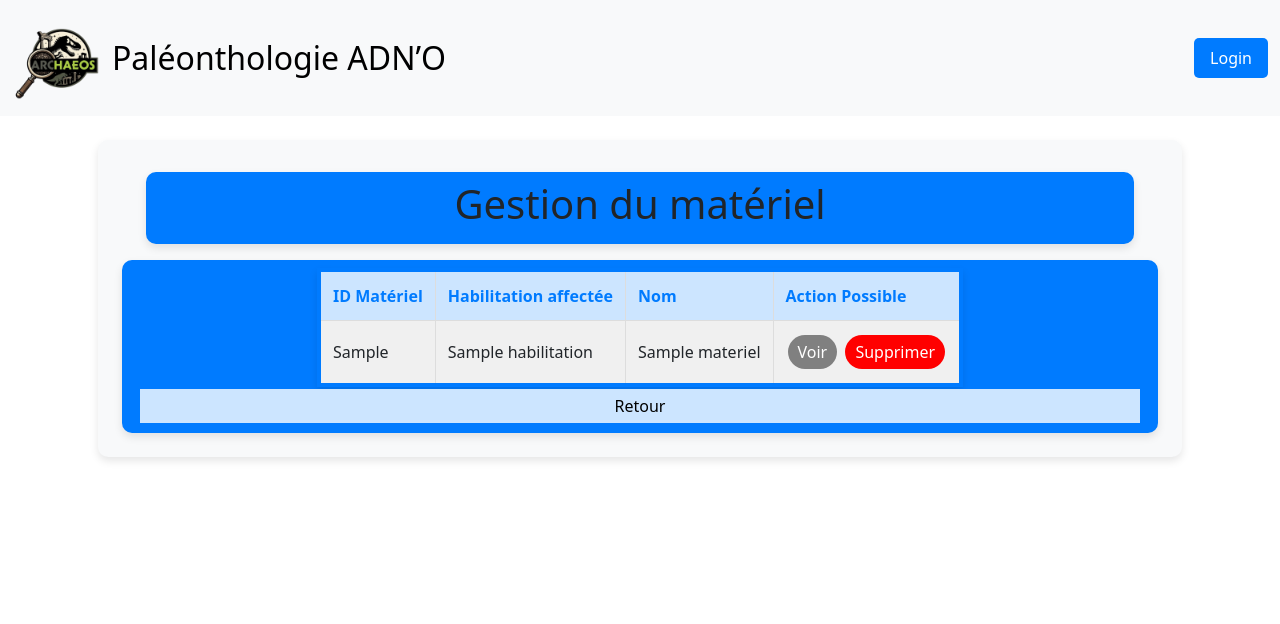
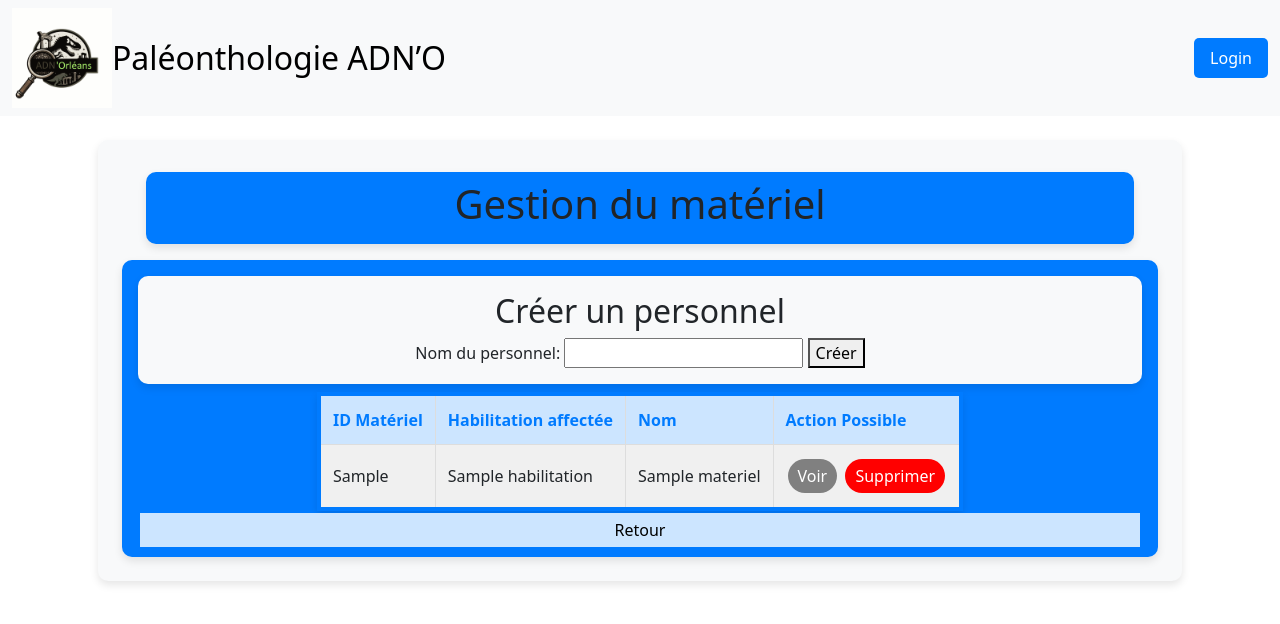
Before and after one commit to MagOrl/SAE-3.01A-GR_N, a Flask app: page /admin/gerer_materiel in a window 1280 px wide. Shown: the top 624 px of the page. Run offline with Flask 3, Linux system fonts and the light colour scheme; tables that the repository leaves empty hold one stand-in row (values such as "Sample post").

Commit message:
Ajout du front pour la creation d'un personnel, l'implémentation sera faite par la suite

```diff
--- a/monApp/static/style.css
+++ b/monApp/static/style.css
@@ -73,6 +73,15 @@
   margin: 1rem;
 }
 
+.boite-creer-personnel {
+  background-color: var(--bg);
+  border-radius: 10px;
+  box-shadow: var(--shadow);
+  padding: 1rem;
+  margin: 0.5rem 0;
+  text-align: center;
+}
+
 .tableau {
   margin: 0 auto;
   width: fit-content;
--- a/monApp/templates/gerer_materiel_admin.html
+++ b/monApp/templates/gerer_materiel_admin.html
@@ -4,7 +4,15 @@
     <h1>Gestion du matériel</h1>
   </div>
   <div class="boite-choix-menu">
-    <table class="tableau" >
+    <div class="boite-creer-personnel">
+      <h2>Créer un personnel</h2>
+      <form>
+        <label for="nom_personnel">Nom du personnel:</label>
+        <input type="text" id="nom_personnel" name="nom_personnel" required />
+        <button type="submit">Créer</button>
+      </form>
+    </div>
+    <table class="tableau">
       <thead>
         <tr>
           <th>ID Matériel</th>
```
Also changed, not shown: monApp/static/images/logo.png.
